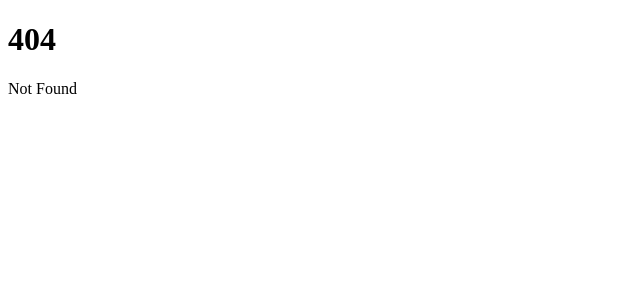
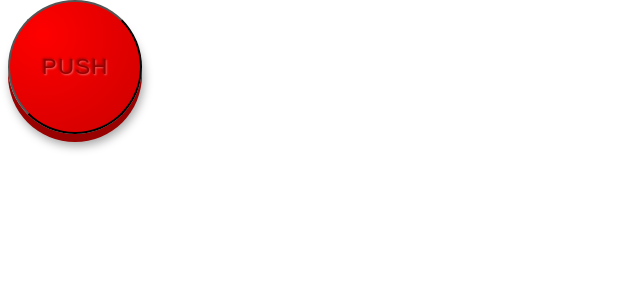
Before and after one commit to socool/svelte-demo, a SvelteKit app: page /part1/logic/event/dom/event-forward in a window 1280 px wide. Before the commit this address had no page. Shown: the top 300 px of the page, without its empty margins (0-640 px from the left). Built offline with nearby package versions, Linux system fonts and the light colour scheme.

Commit message:
Event Forwarding

```diff
--- a/src/routes/+page.svelte
+++ b/src/routes/+page.svelte
@@ -56,6 +56,7 @@
 <h4>Events</h4>
 <nav>
     <a href="/part1/logic/event/dom">DOM Event</a>
+    <a href="/part1/logic/event/dom/event-forward">DOM Event Forward</a>
     <a href="/part1/logic/event/modifier">Modifier</a>
     <a href="/part1/logic/event/component">Component</a>
 </nav>
--- /dev/null
+++ b/src/routes/part1/logic/event/dom/event-forward/+page.svelte
@@ -0,0 +1,9 @@
+<script>
+    import BigRedButton from "./BigRedButton.svelte";
+
+    function handleClick(){
+        alert("Button Clicked");
+    }
+</script>
+
+<BigRedButton on:click={handleClick}/>
--- /dev/null
+++ b/src/routes/part1/logic/event/dom/event-forward/BigRedButton.svelte
@@ -0,0 +1,24 @@
+<button on:click>
+    Push
+</button>
+<style>
+	button {
+		font-size: 1.4em;
+		width: 6em;
+		height: 6em;
+		border-radius: 50%;
+		background: radial-gradient(circle at 25% 25%, hsl(0, 100%, 50%) 0, hsl(0, 100%, 40%) 100%);
+		box-shadow: 0 8px 0 hsl(0, 100%, 30%), 2px 12px 10px rgba(0,0,0,.35);
+		color: hsl(0, 100%, 30%);
+		text-shadow: -1px -1px 2px rgba(0,0,0,0.3), 1px 1px 2px rgba(255,255,255,0.4);
+		text-transform: uppercase;
+		letter-spacing: 0.05em;
+		transform: translate(0, -8px);
+		transition: all 0.2s;
+	}
+
+	button:active {
+		transform: translate(0, -2px);
+		box-shadow: 0 2px 0 hsl(0, 100%, 30%), 2px 6px 10px rgba(0,0,0,.35);
+	}
+</style>
```
